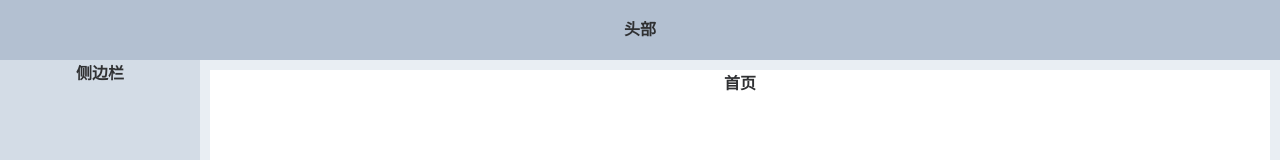
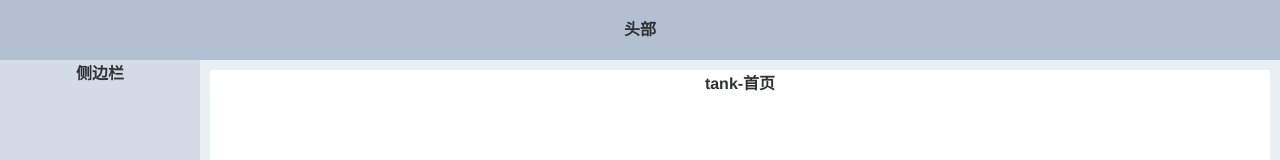
Before and after one commit to tankle0/THome, a Vue app: page /dashboard in a window 1280 px wide. Shown: the top 160 px of the page. Built offline with nearby package versions, Linux system fonts and the light colour scheme.

Commit message:
feat: add dashboard

```diff
--- a/src/views/dashboard/index.vue
+++ b/src/views/dashboard/index.vue
@@ -10,7 +10,7 @@ export default{
 
 <template>
   <div class="dashboard">
-    <h1>首页</h1>
+    <h1>tank-首页</h1>
   </div>
 </template>
 
```
